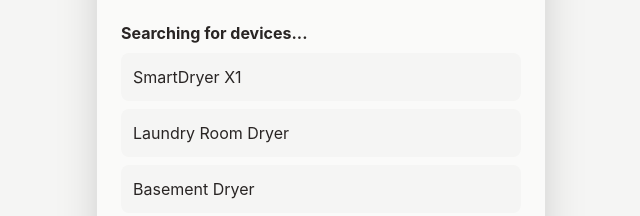
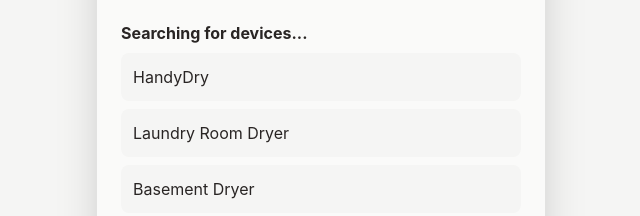
Before and after one commit to LoneRangeGamer/LoneRangeGamer, a plain HTML site: page index.html in a window 1280 px wide. Both pictures are taken after a click on the button "Scan for Dryers". Shown: the part 327-543 px from the top of the page, 319-959 px from the left. Drawn offline with nearby package versions, Linux system fonts and the light colour scheme.

Commit message:
Update index.html

```diff
--- a/index.html
+++ b/index.html
@@ -391,7 +391,7 @@ document.addEventListener('DOMContentLoaded', () => {
         bluetoothViews.scanView.classList.remove('hidden');
 
         setTimeout(() => {
-            const devices = ['SmartDryer X1', 'Laundry Room Dryer', 'Basement Dryer'];
+            const devices = ['HandyDry', 'Laundry Room Dryer', 'Basement Dryer'];
             bluetoothViews.devicesList.innerHTML = '';
             devices.forEach(device => {
                 const btn = document.createElement('button');
```
